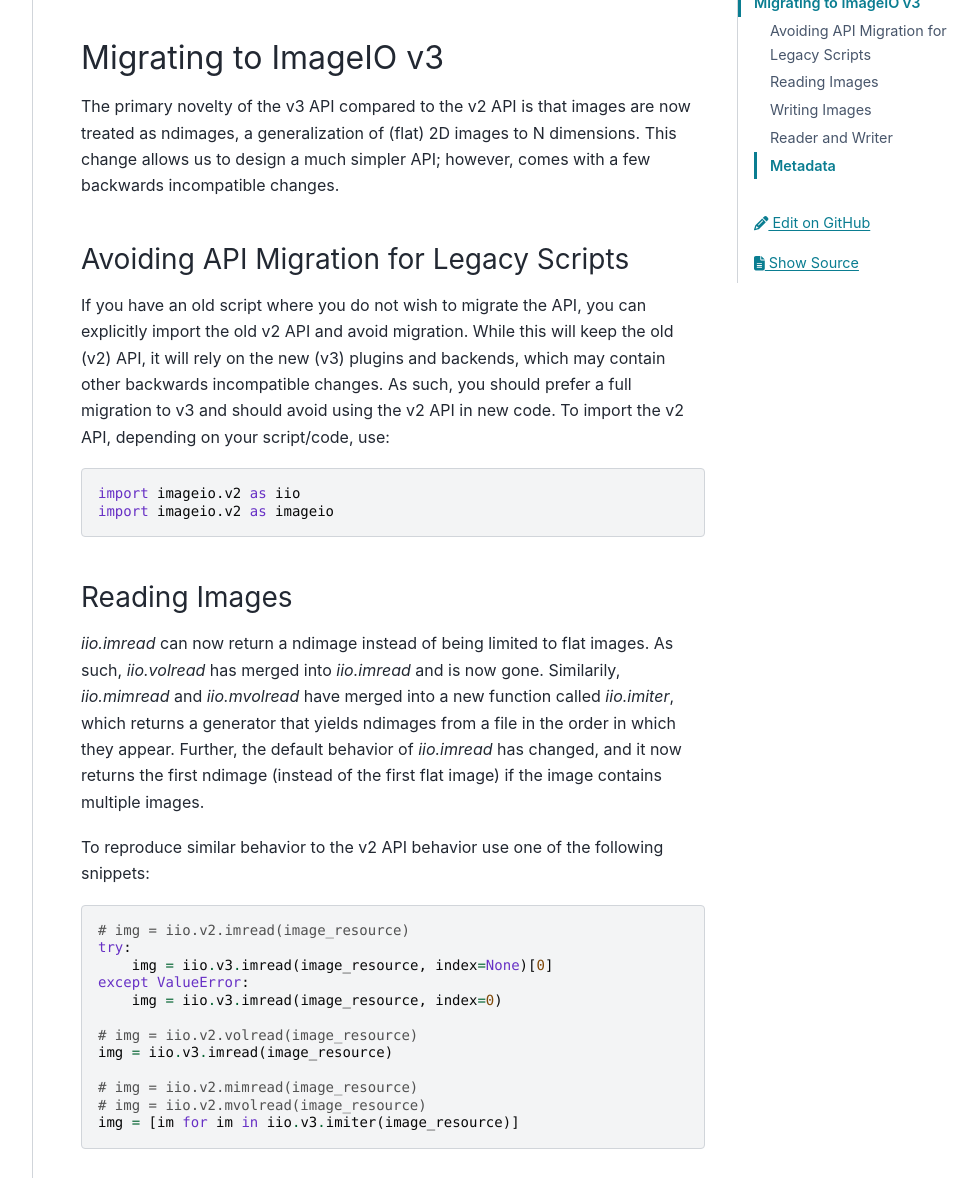
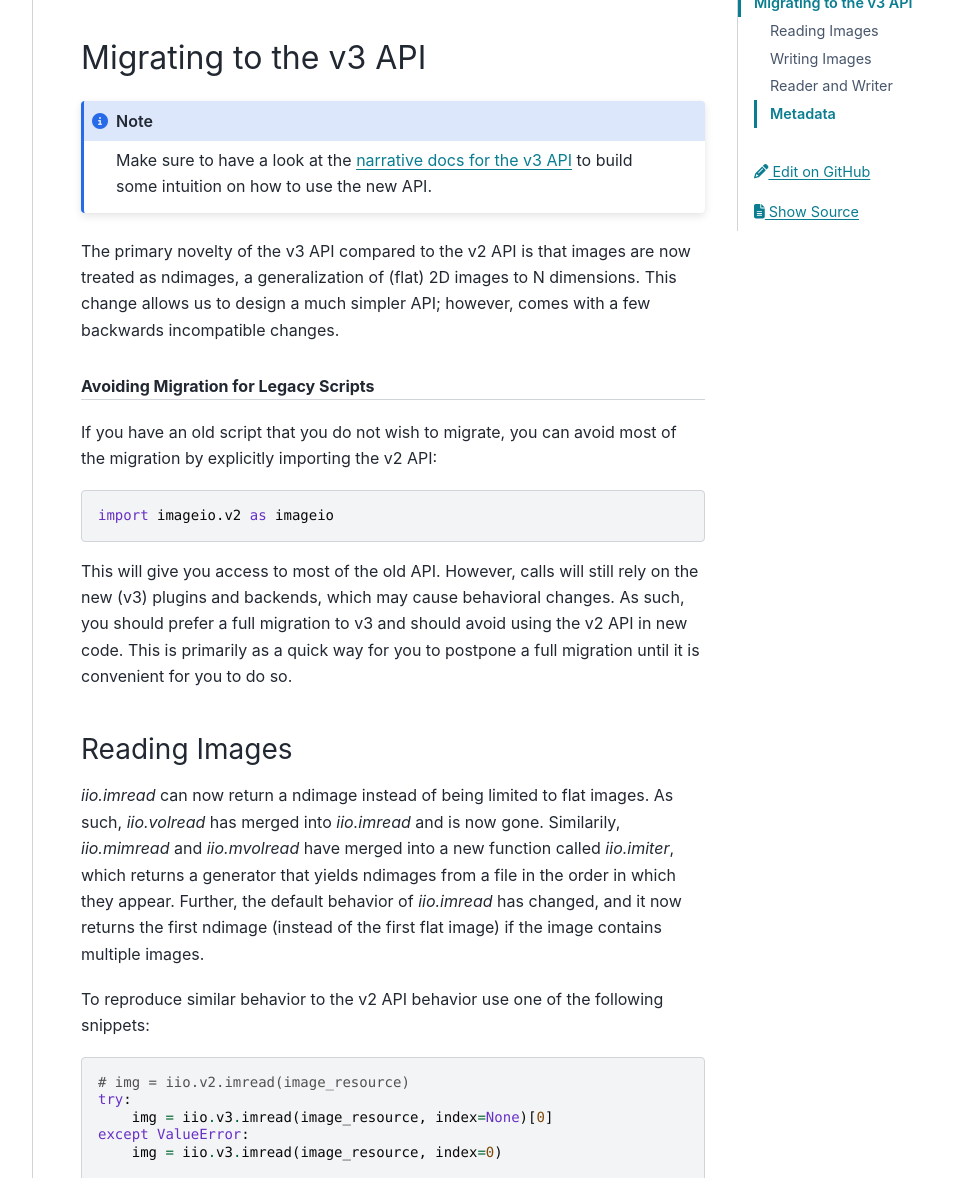
Before and after one commit to imageio/imageio, a Sphinx documentation site: the page built from docs/reference/userapi.rst, in a window 1280 px wide and 1400 px high, scrolled down 1811 px, cut to the strip 222-1400 px from the top of the window. Shown: the whole strip, without its empty margins (287-1262 px from the left). Built offline with Sphinx 7.4.7 and the PyData theme 0.15.4, drawn with Linux system fonts in a browser that asks for light colours; some of the changed text lies outside the part shown.

Commit message:
DOC: update migration guide

```diff
--- a/docs/reference/userapi.rst
+++ b/docs/reference/userapi.rst
@@ -79,26 +79,30 @@ that best suits that file-format.
 
 .. _migration_from_v2:
 
-Migrating to ImageIO v3
+Migrating to the v3 API
 ^^^^^^^^^^^^^^^^^^^^^^^
+
+.. note::
+    Make sure to have a look at the :doc:`narrative docs for the v3 API <core_v3>`
+    to build some intuition on how to use the new API.
 
 The primary novelty of the v3 API compared to the v2 API is that images are now
 treated as ndimages, a generalization of (flat) 2D images to N dimensions. This
 change allows us to design a much simpler API; however, comes with a few
 backwards incompatible changes.
 
-Avoiding API Migration for Legacy Scripts
------------------------------------------
+.. rubric:: Avoiding Migration for Legacy Scripts
 
-If you have an old script where you do not wish to migrate the API, you can
-explicitly import the old v2 API and avoid migration. While this will keep the
-old (v2) API, it will rely on the new (v3) plugins and backends, which may
-contain other backwards incompatible changes. As such, you should prefer a full
-migration to v3 and should avoid using the v2 API in new code. To import the v2
-API, depending on your script/code, use::
+If you have an old script that you do not wish to migrate, you can avoid most of
+the migration by explicitly importing the v2 API::
 
-    import imageio.v2 as iio
     import imageio.v2 as imageio
+
+This will give you access to most of the old API. However, calls will still rely
+on the new (v3) plugins and backends, which may cause behavioral changes. As
+such, you should prefer a full migration to v3 and should avoid using the v2 API
+in new code. This is primarily as a quick way for you to postpone a full
+migration until it is convenient for you to do so.
 
 
 Reading Images
```
Also changed, not shown: other parts of docs/reference/userapi.rst (+8 -8 lines).
